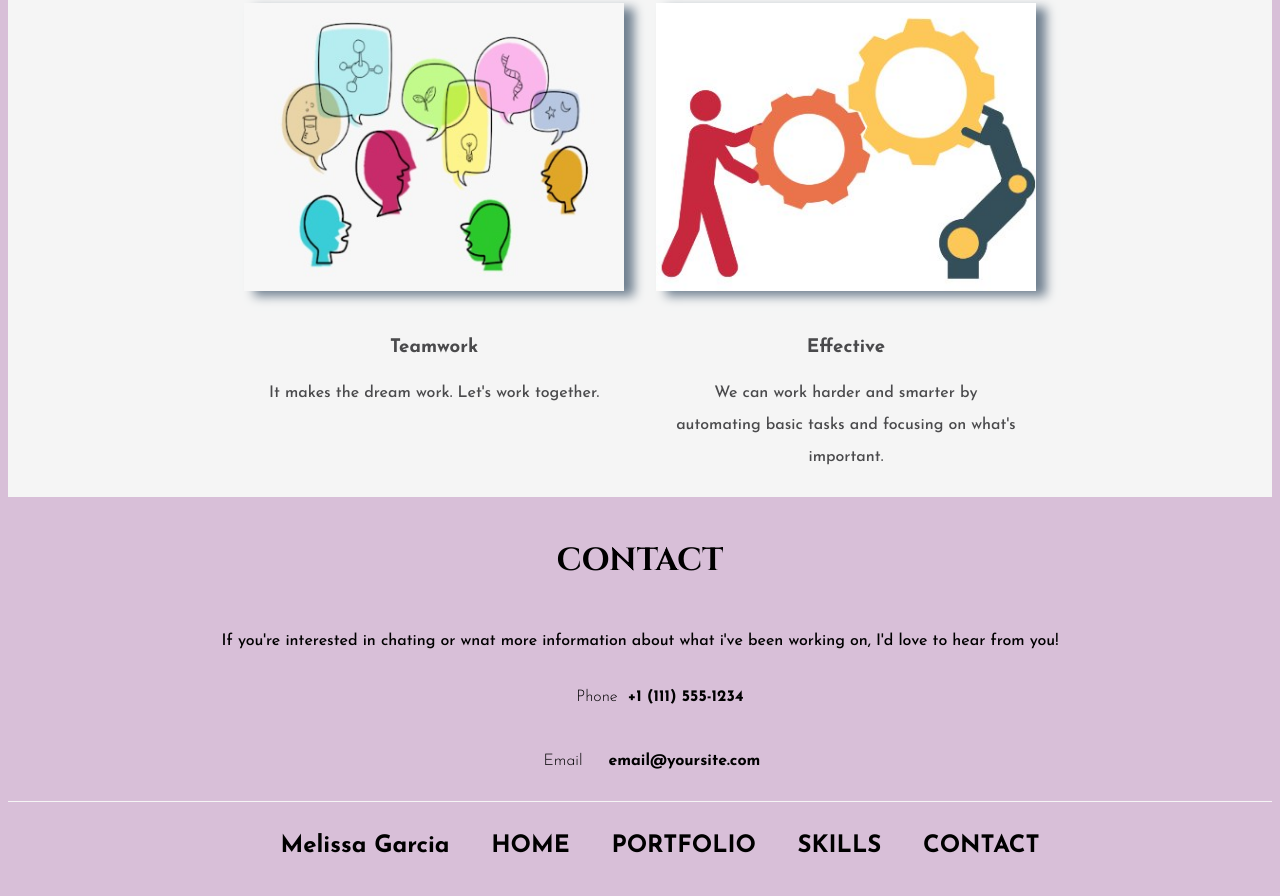
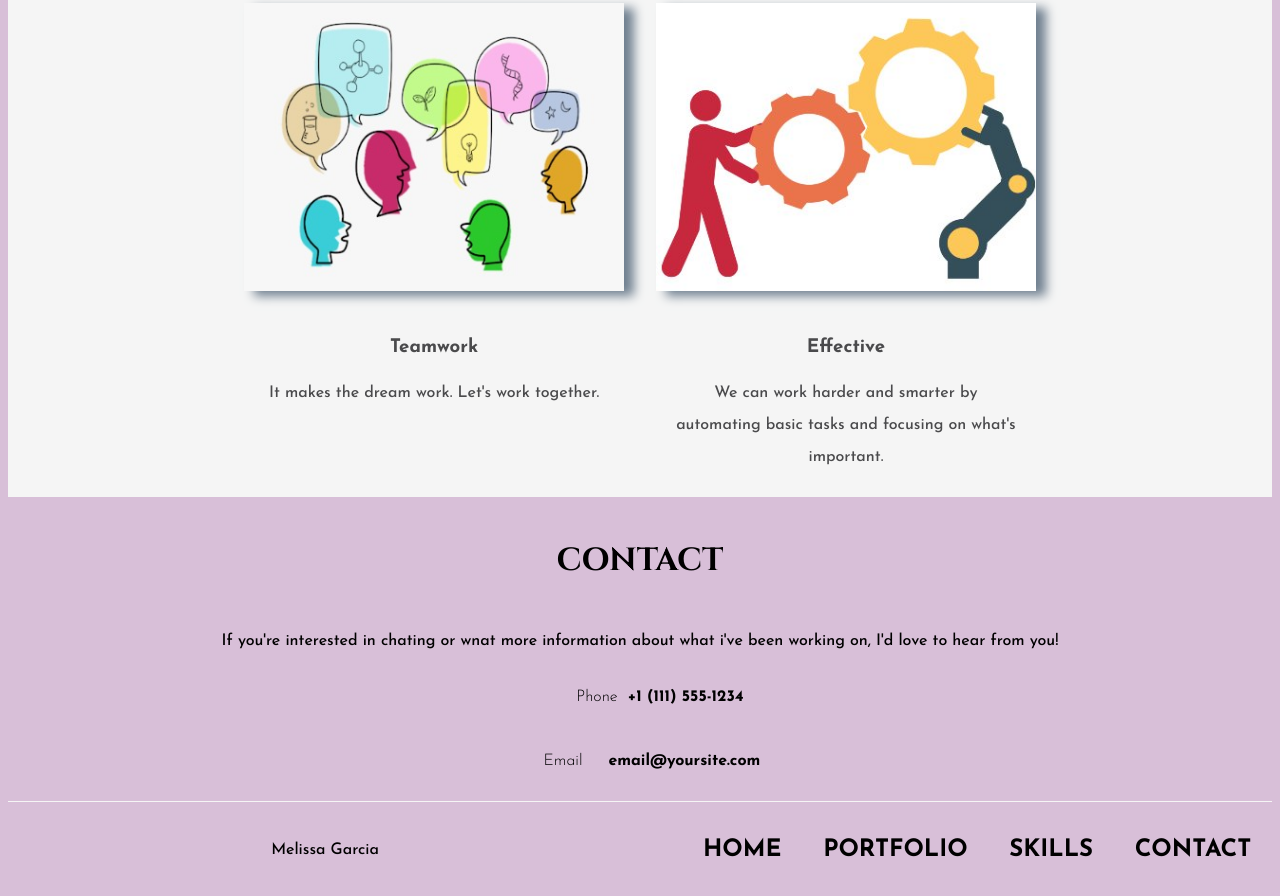
Before and after one commit to MGarcia05/Unit-02-Project, a plain HTML site: page index.html in a window 1280 px wide. Shown: the part 1648-2544 px from the top of the page. Drawn offline with Linux system fonts and the light colour scheme.

Commit message:
Update index.html

```diff
--- a/index.html
+++ b/index.html
@@ -104,8 +104,8 @@
 
   <footer>
     <nav class="nav-footer">
+      <p class="student-name">Melissa Garcia</p>
       <ul class="nav-footer">
-          <li class="student-name-footer"><a href="#">Melissa Garcia</a></li>
           <li class="hide-768"><a href="#">BACK TO TOP</a></li>
           <li class="hide-320"><a href="#">HOME</a></li>
           <li class="hide-320"><a href="#portfolio">PORTFOLIO</a></li>
```
